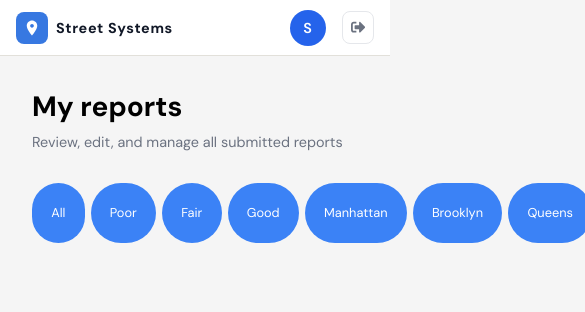
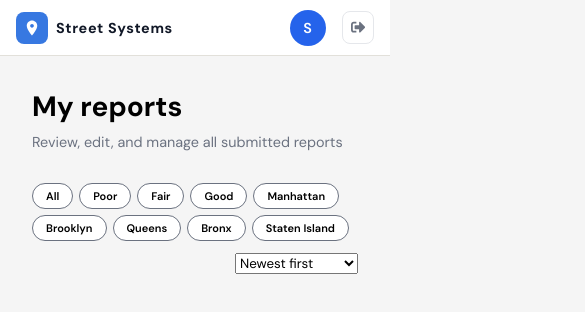
Before and after one commit to MalihaT111/street-light-base, a React (Vite) app in the folder Frontend/: page /manage-reports in a window 390 px wide. Shown: the top 312 px of the page, 585 px wide, since content can reach past the window. Built offline with nearby package versions, Linux system fonts and the light colour scheme; sample sign-in values are in the browser's storage.

Commit message:
fix responsiveness for filter toggle

```diff
--- a/Frontend/src/pages/Reports/ManageReports.jsx
+++ b/Frontend/src/pages/Reports/ManageReports.jsx
@@ -52,6 +52,7 @@ function ManageReports(){
                     <h1 className = {styles["manage-report-title"]}>My reports</h1>
                     <p className = {styles["manage-report-subtitle"]}>Review, edit, and manage all submitted reports</p>
                 </div>
+                <div className={styles.filterRow}>
                     <div className={styles.filterToggle}>
                         {toggleOptions.map((option,index) => (
                             <button key ={index} className = {styles.toggleButton}>
@@ -59,6 +60,15 @@ function ManageReports(){
                             </button>
                         ))}
                     </div>
+                    <div className={styles.reportSortWrapper}>
+                        <select className={styles.reportsSort}>
+                            <option>Newest first</option>
+                            <option>Oldest first</option>
+                            <option>Most points</option>
+                            <option>Rating: Poor first</option>
+                        </select>
+                    </div>
+                </div>
             </div>
         </>
     )
--- a/Frontend/src/pages/Reports/ManageReports.module.css
+++ b/Frontend/src/pages/Reports/ManageReports.module.css
@@ -20,7 +20,39 @@
     max-width: 600px;
 }
 /* For filter toggle */
+.filterRow{
+    display: flex;
+    flex-wrap: wrap;
+    gap: 12px;
+    align-items: flex-start;
+    margin-bottom: 20px;
+}
 .filterToggle{
     display: flex;
+    flex-wrap: wrap;
     gap: 6px;
 }
+.toggleButton {
+    display: inline-flex;
+    align-items: center;
+    justify-content: center;
+    width: auto;
+    flex: 0 0;
+    white-space: nowrap;
+    padding: 5px 13px;
+    border-radius: 99px;
+    font-size: 11px;
+    font-weight: 600;
+    background: white;
+    color: black;
+    border: solid 0.5px #6B7280;
+    cursor: pointer;
+    transition: all 0.15s;
+}
+.toggleButton:hover{
+    color: white;
+}
+.reportSortWrapper{
+    display: flex;
+    margin-left: auto;
+}
```
Also changed, not shown: Frontend/src/components/ReportCard/ReportCard.jsx (added, +33 -0 lines), Frontend/src/components/ReportCard/ReportCard.module.css (added, +88 -0 lines). Lines whose indentation alone changed are shown as unchanged.
